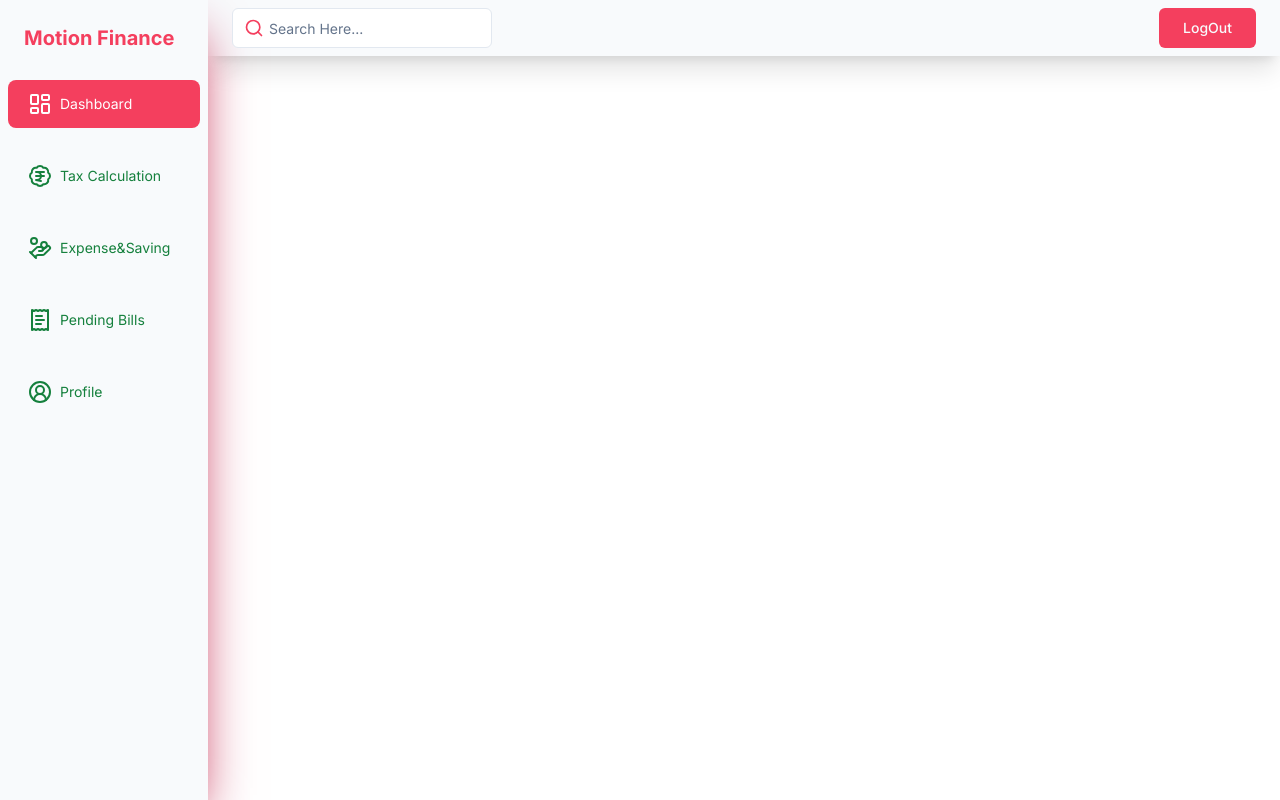
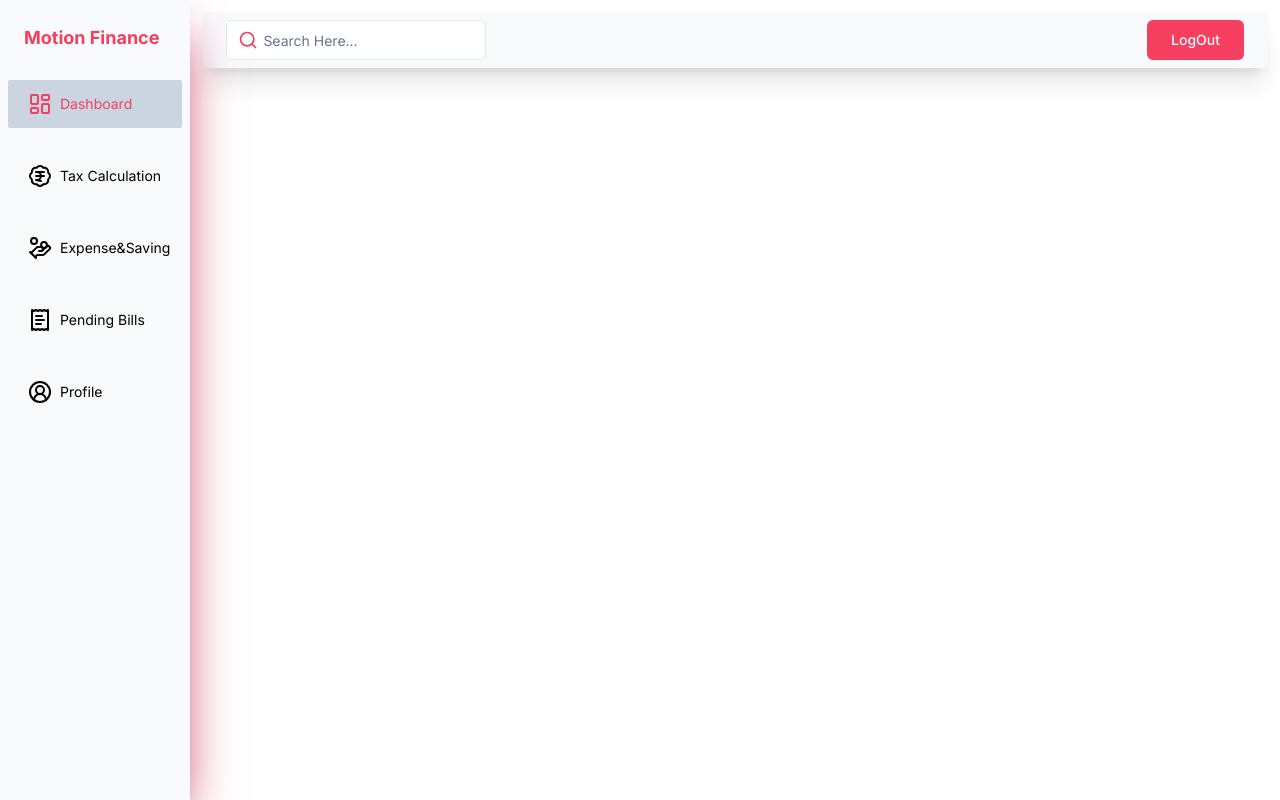
Before and after one commit to amanguptak/Motion-finance-frontend, a Next.js app: page /dashboard in a window 1280 px wide. Built offline with nearby package versions, Linux system fonts and the light colour scheme.

Commit message:
authentication-bug-fixed

```diff
--- a/app/dashboard/_components/SideBar.tsx
+++ b/app/dashboard/_components/SideBar.tsx
@@ -4,8 +4,8 @@ import NavbarRoutes from '../../../components/NavbarRoutes';
 
 const SideBar = () => {
   return (
-    <div className="w-52 h-screen bg-slate-50 p-2 lg:block hover:shadow-rose-700 cursor-pointer shadow-2xl relative duration-300 ease-linear">
-           <h4 className='text-rose-500 text-xl p-4 font-bold'>Motion Finance</h4>
+    <div className="w-46 h-screen bg-slate-50 p-2 lg:block hover:shadow-rose-700 cursor-pointer shadow-2xl relative duration-300 ease-linear">
+           <h4 className='text-rose-500 text-lg p-4 font-bold'>Motion Finance</h4>
            <NavbarRoutes/>
     </div>
   );
--- a/app/dashboard/layout.tsx
+++ b/app/dashboard/layout.tsx
@@ -10,7 +10,7 @@ const layout = ({children}: Readonly<{children: React.ReactNode;}>) => {
         <SideBar/>
     </div>
 
-    <div className=" w-screen scrollbar-thin scrollbar-rounded scrollbar-thumb-amber-200 scroll md:overflow-y-scroll ">
+    <div className=" w-screen">
       <Navbar />
       <div className="scrollbar-thin scrollbar-rounded scrollbar-thumb-amber-200 scroll overflow-y-scroll ">
       {children}
--- a/app/forgot-password/page.tsx
+++ b/app/forgot-password/page.tsx
@@ -47,7 +47,7 @@ const ForgetPassword = () => {
       router.push(`/reset-password?email=${values.email}`);
     } catch (error:any) {
       console.log(error);
-      toast.error(error?.response?.message);
+      toast.error(error?.response?.data?.message)
       setLoading(false);
     }
 
--- /dev/null
+++ b/app/profile/page.tsx
@@ -0,0 +1,9 @@
+import React from 'react'
+
+const Profile = () => {
+  return (
+    <div>Profile</div>
+  )
+}
+
+export default Profile
--- a/components/Navbar.tsx
+++ b/components/Navbar.tsx
@@ -32,7 +32,7 @@ const Navbar = () => {
     }
   };
   return (
-    <nav className='shadow-xl bg-slate-50 flex items-center py-2 px-6 justify-between '>
+    <nav className='shadow-xl hover:shadow-rose-700 m-3 rounded-md bg-slate-50 flex items-center py-2 px-6 justify-between '>
 
         <SearchBox searchValue='Search'/>
 
--- a/components/NavbarItems.tsx
+++ b/components/NavbarItems.tsx
@@ -19,8 +19,8 @@ const NavbarItems = ({ label, icon: Icon, href }: NavbarItemProps) => {
     <>
       <div
         className={cn(
-          " hover:bg-rose-300 text-green-700 py-3 px-3 my-3 rounded-lg group ",
-          isActive&&"bg-rose-500 rounded-lg text-white"
+          " hover:bg-rose-300  py-3 px-3 my-3 rounded-md group ",
+          isActive&&"bg-slate-300 rounded-sm text-rose-500"
         )}
       >
         <Link href={href} className="text-sm  flex items-center ">
```
